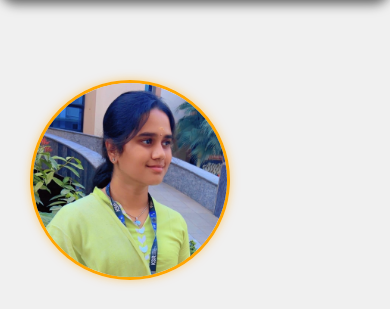
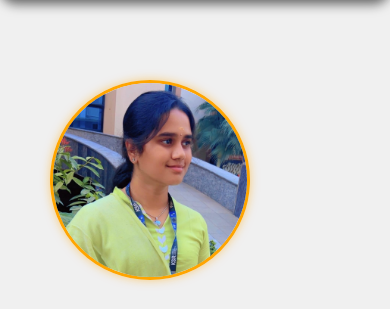
Before and after one commit to Sashriya/PortFolio, a plain HTML site: page index.html in a window 390 px wide. Shown: the part 70-379 px from the top of the page. Drawn offline with nearby package versions, Linux system fonts and the light colour scheme.

Commit message:
Update index.html

```diff
--- a/index.html
+++ b/index.html
@@ -608,7 +608,7 @@
         color: #f1f1f1;
       }
       .profile-photo {
-        margin-left: -10px
+        margin-left: 10px
       }
     }
 
```
